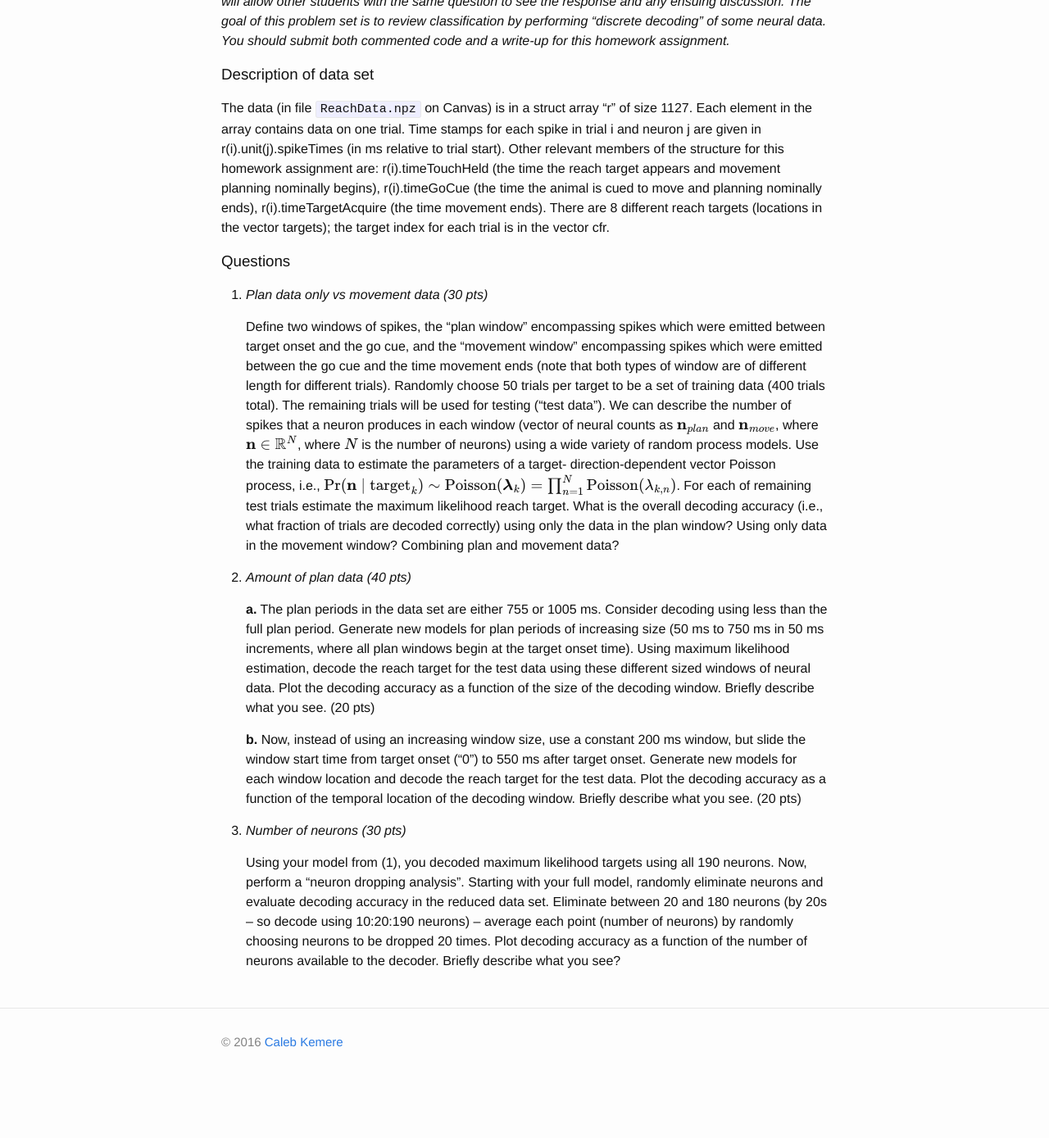
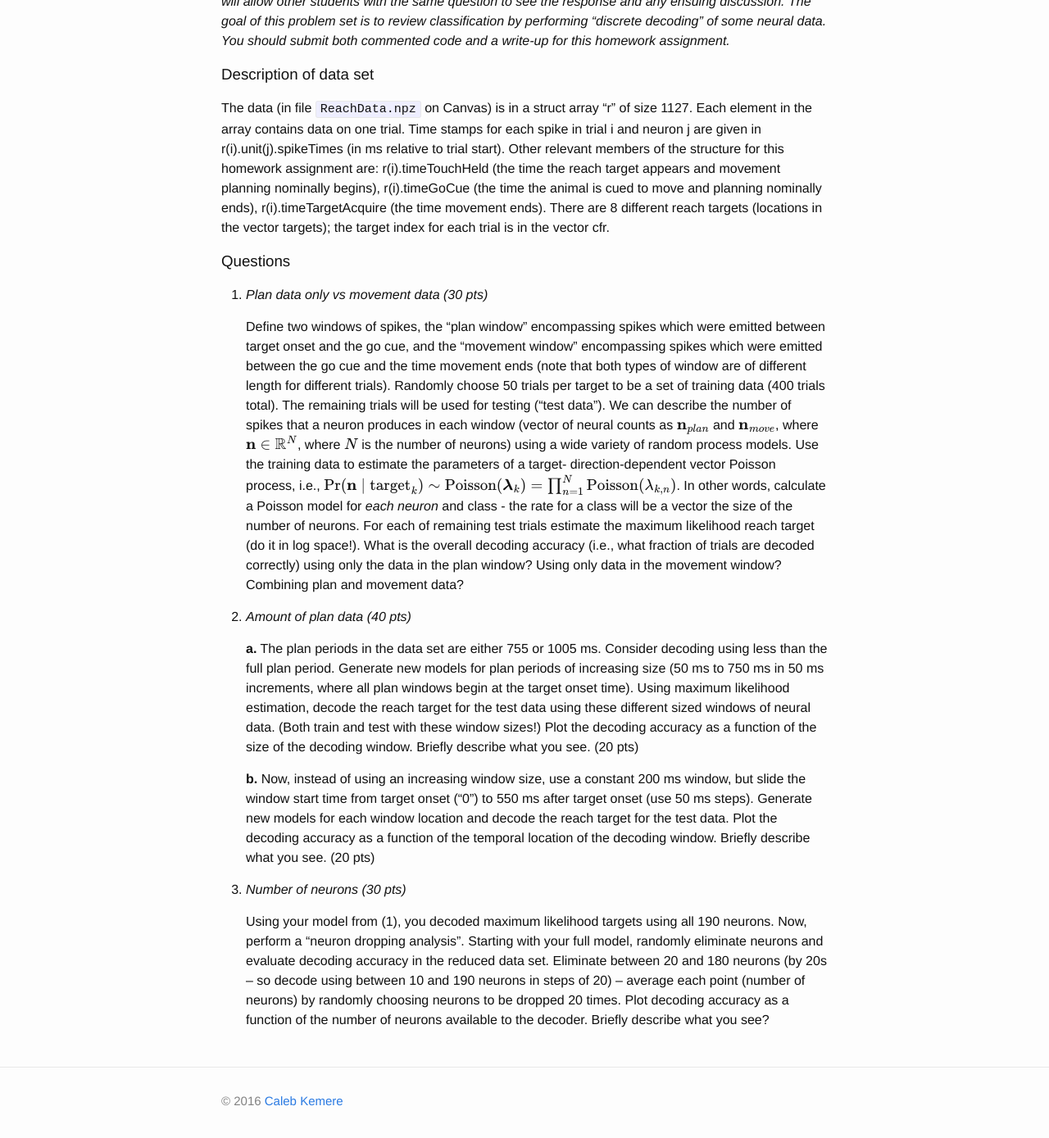
Before and after one commit to elec548/elec548.github.io, a Jekyll site: the page built from Assignments/hw5.md, in a window 1280 px wide and 1400 px high, scrolled down 201 px. Shown: the top 1389 px of the window at 82% size. Built offline with Jekyll 4.4.1, drawn with Linux system fonts in a browser that asks for light colours; formulas are drawn with MathJax 3; before the commit the page ends 1529 px from its top, so only the background shows below that.

Commit message:
Updated hw5

```diff
--- a/Assignments/hw5.md
+++ b/Assignments/hw5.md
@@ -39,10 +39,12 @@ target index for each trial is in the vector cfr.
    models. Use the training data to estimate the parameters of a target- direction-dependent
    vector Poisson process, i.e., $$\Pr(\mathbf{n} \mid \mathrm{target}_k) \sim
    \mathrm{Poisson}(\boldsymbol{\lambda}_k) = \prod_{n=1}^N \mathrm{Poisson}(\lambda_{k,n})$$.
-   For each of remaining test trials estimate the maximum likelihood reach target. What is the
-   overall decoding accuracy (i.e., what fraction of trials are decoded correctly) using only
-   the data in the plan window? Using only data in the movement window? Combining plan and
-   movement data?
+   In other words, calculate a Poisson model for _each neuron_ and class - the rate for a class
+   will be a vector the size of the number of neurons.  For each of remaining test trials
+   estimate the maximum likelihood reach target (do it in log space!). What is the overall
+   decoding accuracy (i.e., what fraction of trials are decoded correctly) using only the data
+   in the plan window? Using only data in the movement window?  Combining plan and movement
+   data?
 
 
 2. _Amount of plan data (40 pts)_
@@ -51,20 +53,22 @@ target index for each trial is in the vector cfr.
      than the full plan period. Generate new models for plan periods of increasing size (50 ms to
      750 ms in 50 ms increments, where all plan windows begin at the target onset time). Using
      maximum likelihood estimation, decode the reach target for the test data using these different
-     sized windows of neural data. Plot the decoding accuracy as a function of the size of the
-     decoding window. Briefly describe what you see. (20 pts)
+     sized windows of neural data. (Both train and test with these window sizes!) Plot the
+     decoding accuracy as a function of the size of the decoding window. Briefly describe what
+     you see. (20 pts)
 
      **b.** Now, instead of using an increasing window size, use a constant 200 ms window, but slide
-     the window start time from target onset (“0”) to 550 ms after target onset. Generate new models
-     for each window location and decode the reach target for the test data. Plot the decoding
-     accuracy as a function of the temporal location of the decoding window. Briefly describe what
-     you see. (20 pts)
+     the window start time from target onset (“0”) to 550 ms after target onset (use 50 ms
+     steps). Generate new models for each window location and decode the reach target for the
+     test data. Plot the decoding accuracy as a function of the temporal location of the
+     decoding window. Briefly describe what you see. (20 pts)
 
 3. _Number of neurons (30 pts)_
 
      Using your model from (1), you decoded maximum likelihood targets using all 190 neurons. Now,
      perform a “neuron dropping analysis”. Starting with your full model, randomly eliminate neurons
      and evaluate decoding accuracy in the reduced data set. Eliminate between 20 and 180 neurons
-     (by 20s – so decode using 10:20:190 neurons) – average each point (number of neurons) by
-     randomly choosing neurons to be dropped 20 times. Plot decoding accuracy as a function of the
-     number of neurons available to the decoder. Briefly describe what you see?
+     (by 20s – so decode using between 10 and 190 neurons in steps of 20) – average each point
+     (number of neurons) by randomly choosing neurons to be dropped 20 times. Plot decoding
+     accuracy as a function of the number of neurons available to the decoder. Briefly describe
+     what you see?
```
